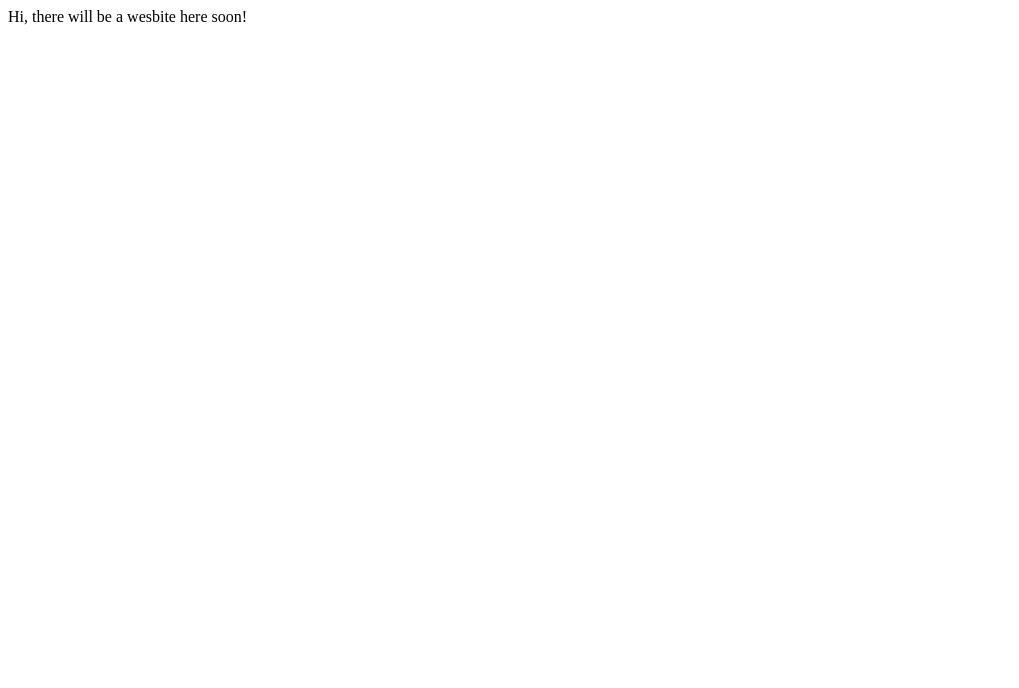
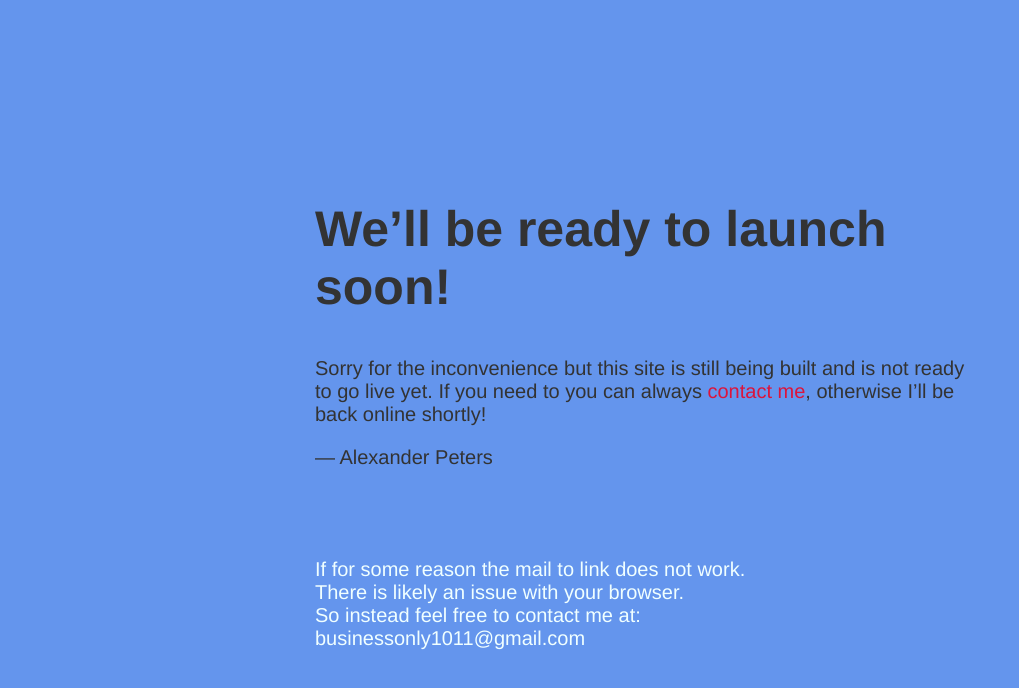
Before and after one commit to AlexanderPeters/AlexanderPeters.github.io, a plain HTML site: page index.html in a window 1280 px wide. Shown: the whole page, without its empty margins (0-1019 px from the left). Drawn offline with Linux system fonts and the light colour scheme.

Commit message:
Made the new official comming soon site

```diff
--- a/index.html
+++ b/index.html
@@ -1,2 +1,35 @@
-Hi, there will be a wesbite here soon!
+<!-- Hi, there will be a wesbite here soon! -->
 <!-- To be built on top of Jekyll. -->
+
+
+<!doctype html>
+<title>Site Maintenance</title>
+<style>
+    body {background-color: cornflowerblue; text-align: center; padding: 150px; }
+    h1 { font-size: 50px; }
+    body { font: 20px Helvetica, sans-serif; color: #333; }
+    article { display: block; text-align: left; width: 650px; margin: 0 auto; }
+
+    a { color: crimson; text-decoration: none; }
+    a:hover { color: #333; text-decoration: none; }
+</style>
+
+<article>
+    <h1>We&rsquo;ll be ready to launch soon!</h1>
+    <div>
+        <p>Sorry for the inconvenience but this site is still being built and is not ready to go live yet. If you need to you can always <a href="mailto:businessonly1011@gmail.com">contact me</a>, otherwise I&rsquo;ll be back online shortly!</p>
+        <p>&mdash; Alexander Peters</p>
+    </div>
+    <div>
+       <font color = "azure">
+        <p>
+        <br>
+        <br>
+        <br>
+        If for some reason the mail to link does not work. <br>
+        There is likely an issue with your browser. <br>
+        So instead feel free to contact me at: <br> businessonly1011@gmail.com
+        </p>
+        </font>
+    </div>
+</article>
```
